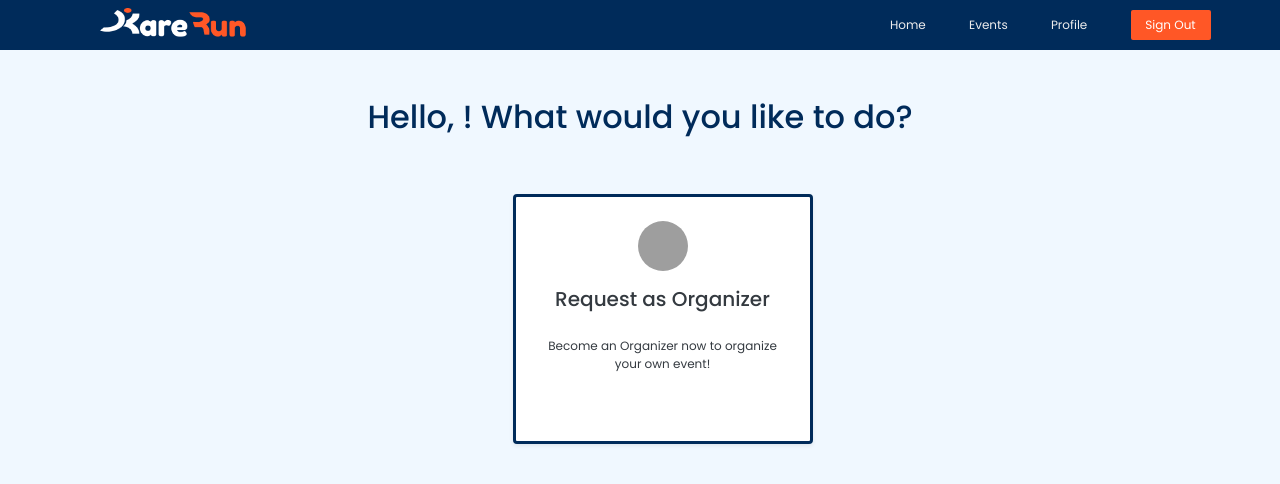
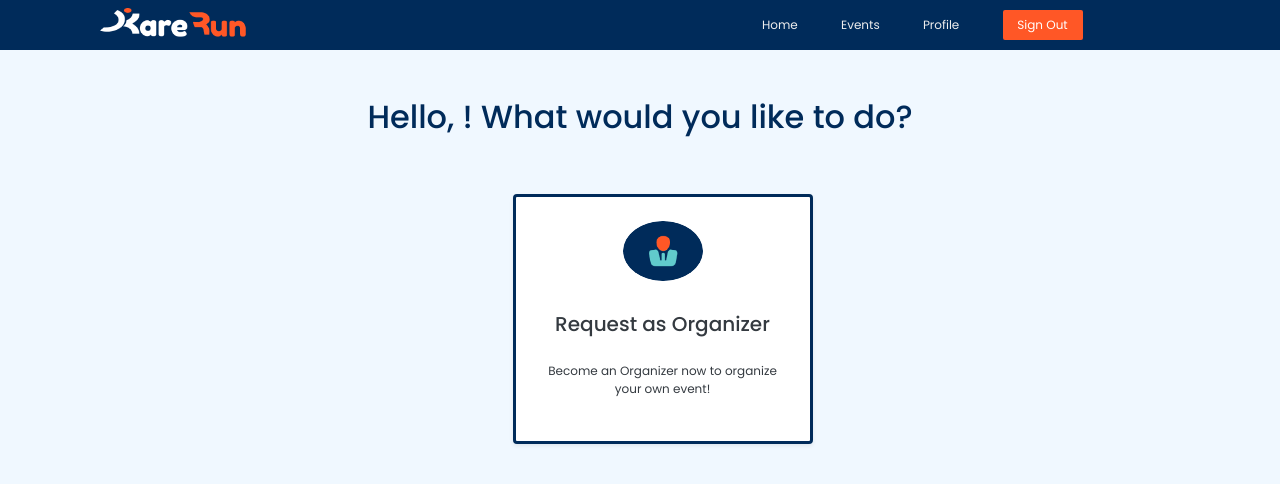
Before and after one commit to fccamello/im2-KareRun, a Django app: template karerun/karerun/templates/homepage.html in a window 1280 px wide. Shown: the top 484 px of the page. Run offline with Django 5.2, Linux system fonts and the light colour scheme; tables that the repository leaves empty hold one stand-in row (values such as "Sample post"); the template is opened without the code that fills it: values that come from a table or form of the project are taken from there, most other values are stand-ins (such as "Sample title", 1, 10 or a date in 2020); data that the repository does not hold is empty; parts of the project's set-up code (start-up, migrations or seed data) failed here and were passed over; some libraries are stand-ins or nearby versions; grey boxes are pictures that could not be loaded.

Commit message:
-updated create event

```diff
--- a/karerun/karerun/static/css/styles.css
+++ b/karerun/karerun/static/css/styles.css
@@ -32,7 +32,7 @@ header a{
 /* carousel ni */
 
 .header-navs{
-    padding-left: 50%;
+    padding-left: 40%;
 }
 
 .nav-buttons{
@@ -45,6 +45,7 @@ header a{
     height: 30px;
     font-size: 12px;
 }
+
 
 
 .carousel{
--- a/karerun/karerun/templates/homepage.html
+++ b/karerun/karerun/templates/homepage.html
@@ -38,12 +38,12 @@
             >
               <div class="circle-logo mx-auto mb-3">
                 <img
-                  src="{% static 'icons/register_icon.png' %}"
+                  src="{% static 'photos/dark_run.png' %}"
                   class="rounded-circle"
-                  style="width: 50px; height: 50px"
+                  style="width: 80px; height: 60px"
                 />
               </div>
-              <h5 class="text-dark" style="transition: transform 0.3s ease;">Register for a Race</h5>
+              <h5 class="text-dark" style="transition: transform 0.3s ease; margin-top: 6%;">Register for a Race</h5>
               <p class="text-dark">
                 <br />Just here to register for events?<br />Let's get
                 searching!
@@ -63,12 +63,12 @@
             >
               <div class="circle-logo mx-auto mb-3">
                 <img
-                  src="{% static 'icons/create_event_icon.png' %}"
+                  src="{% static 'photos/create_event.png'  %}"
                   class="rounded-circle"
-                  style="width: 50px; height: 50px"
+                  style="width: 80px; height: 60px"
                 />
               </div>
-              <h5 class="text-dark">Create an Event</h5>
+              <h5 class="text-dark" style="margin-top: 6%;">Create an Event</h5>
               <p class="text-dark">
                 <br />Create and manage your own
                 event!
@@ -98,12 +98,12 @@
         >
           <div class="circle-logo mx-auto mb-3">
             <img
-              src="{% static 'icons/request_organizer_icon.png' %}"
+              src="{% static 'photos/organizer_dark.png' %}"
               class="rounded-circle"
-              style="width: 50px; height: 50px"
+              style="width: 80px; height: 60px"
             />
           </div>
-          <h5 class="text-dark">View Admin Page</h5>
+          <h5 class="text-dark" style="margin-top: 6%;">View Admin Page</h5>
           <p class="text-dark">
             <br />Manage Organizer Requests!
           </p>
@@ -132,12 +132,12 @@
         >
           <div class="circle-logo mx-auto mb-3">
             <img
-              src="{% static 'icons/request_organizer_icon.png' %}"
+              src="{% static 'photos/organizer.png' %}"
               class="rounded-circle"
-              style="width: 50px; height: 50px"
+              style="width: 80px; height: 60px"
             />
           </div>
-          <h5 class="text-dark">Request as Organizer</h5>
+          <h5 class="text-dark" style="margin-top: 6%;">Request as Organizer</h5>
           <p class="text-dark">
             {% if requested %}
             <br />You have already requested. {% else %} <br />Become an
--- a/karerun/karerun/templates/login.html
+++ b/karerun/karerun/templates/login.html
@@ -23,9 +23,9 @@
       />
       <form method="POST">
         {% csrf_token %}
-        <p>email</p>
+        <p>Email</p>
         {{forms.email}}
-        <p>password</p>
+        <p>Password</p>
         {{forms.password}}
         <br />
         <button type="submit">submit</button>
```
Also changed, not shown: karerun/karerun/templates/createEvent.html (+64 -9 lines), karerun/karerun/templates/register.html (+3 -4 lines), karerun/karerun/static/photos/create_event.png (added), karerun/karerun/static/photos/dark_run.png (added), karerun/karerun/static/photos/organizer.png (added), karerun/karerun/static/photos/organizer_dark.png (added), karerun/karerun/static/photos/run_icon.png (added).
